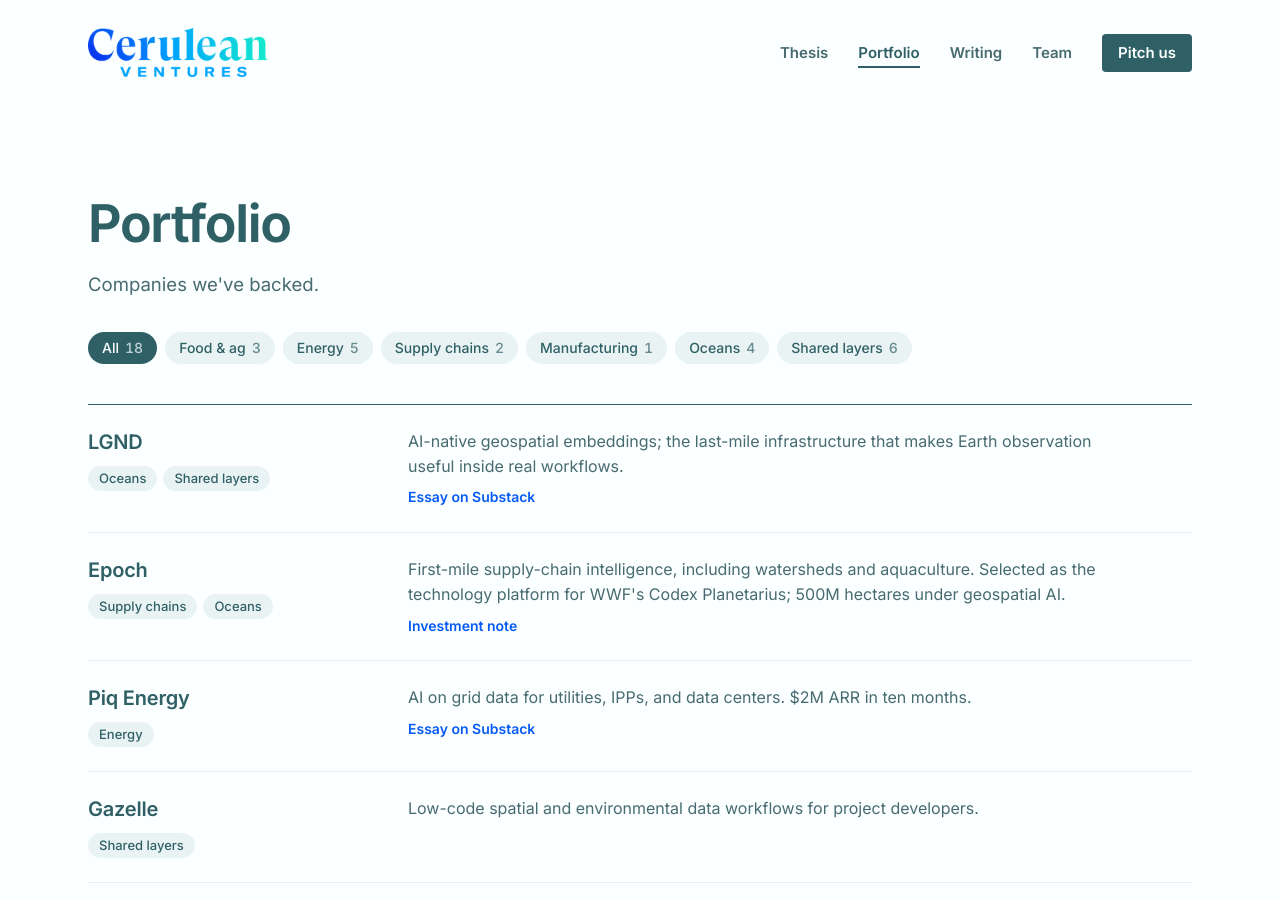
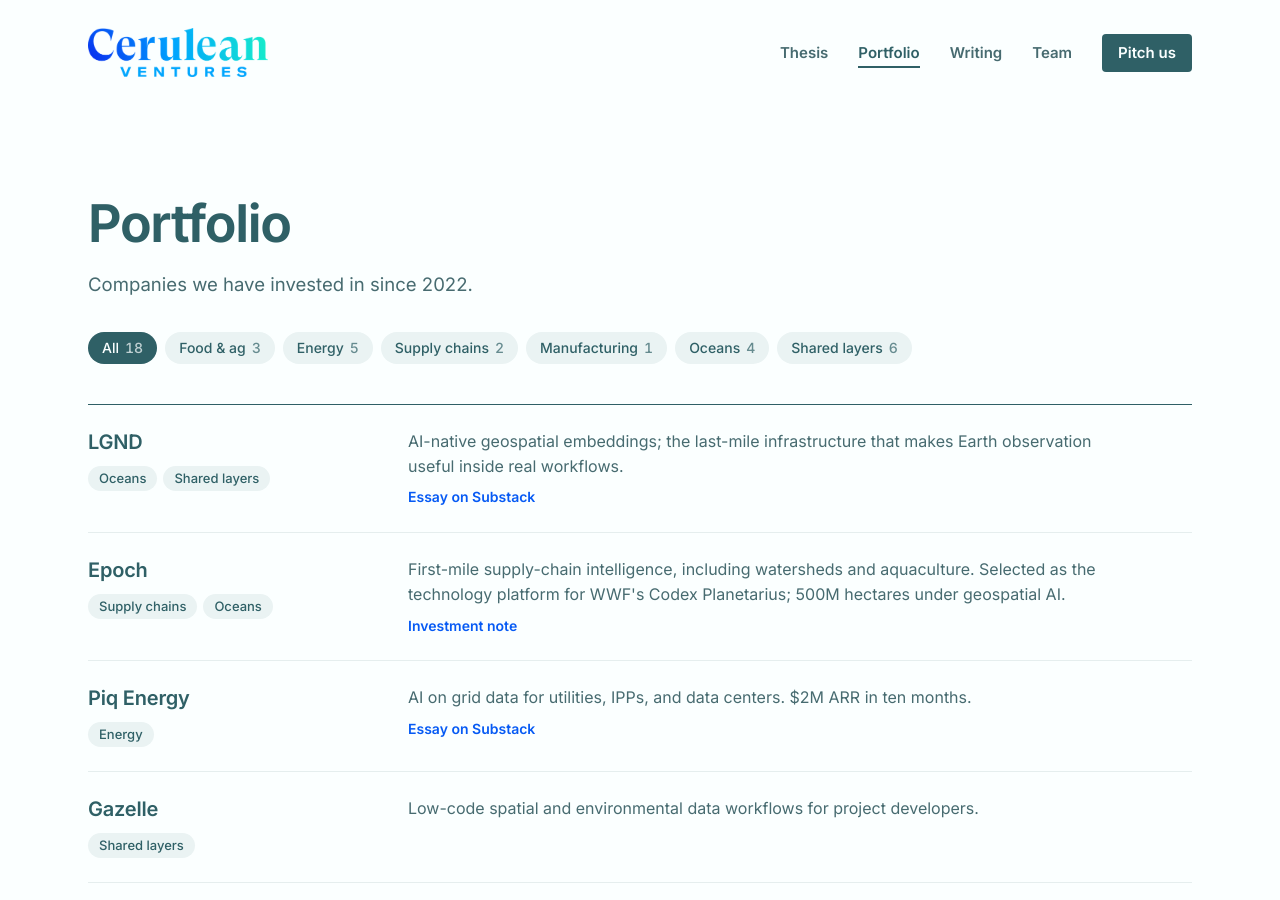
Before and after one commit to Cerulean-VC/cerulean-vc.github.io, a Jekyll site: the page built from portfolio.html, in a window 1280 px wide and 900 px high. Built offline with Jekyll 4.4.1, drawn with Linux system fonts in a browser that asks for light colours.

Commit message:
Update portfolio.html

```diff
--- a/portfolio.html
+++ b/portfolio.html
@@ -8,7 +8,7 @@
 ---
 <div class="page-head">
   <h1 class="page-title">Portfolio</h1>
-  <p class="lede">Companies we've backed.</p>
+  <p class="lede">Companies we have invested in since 2022.</p>
   {%- comment %} The filter needs JavaScript, so it stays hidden until the script below runs. {% endcomment %}
   <nav class="filters" aria-label="Filter by area" hidden>
     <a class="pill" href="#all" data-area="all" data-name="All" aria-current="true">All <span class="count">{{ site.data.companies.size }}</span></a>
```
